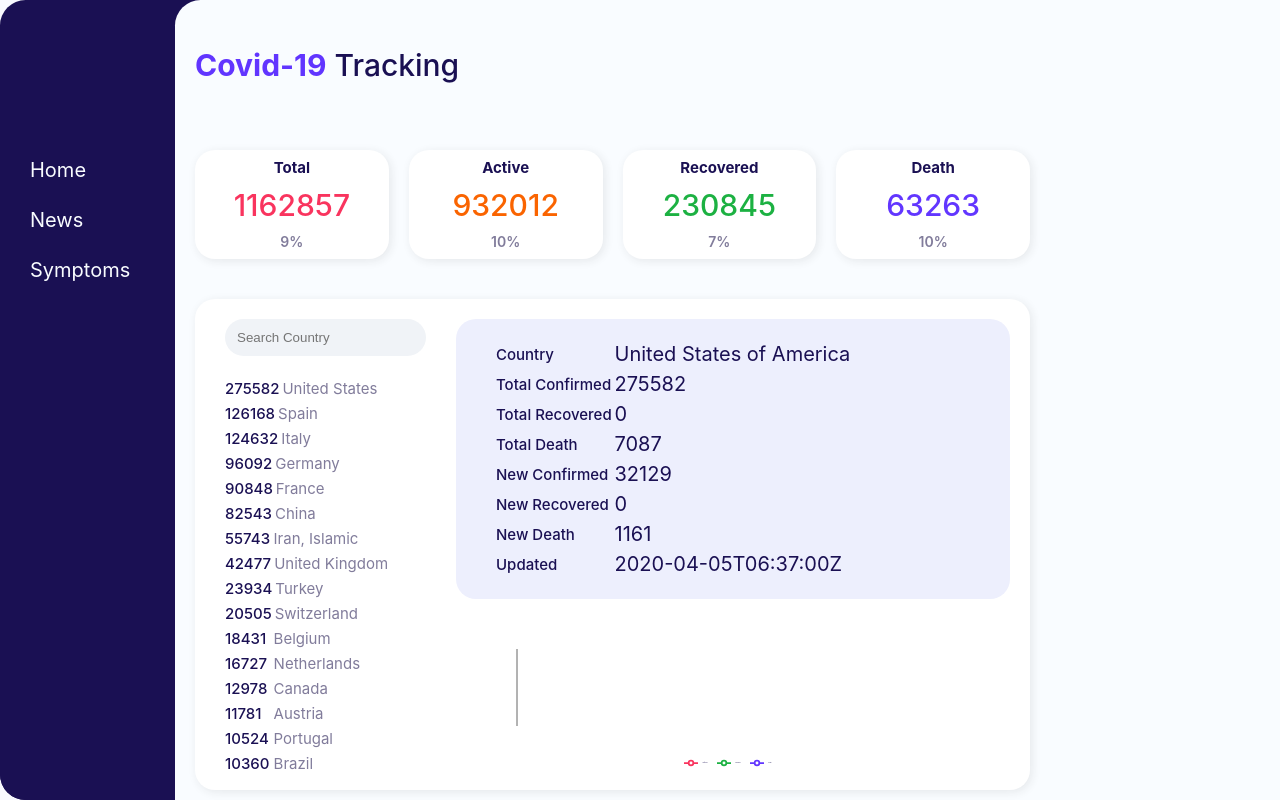
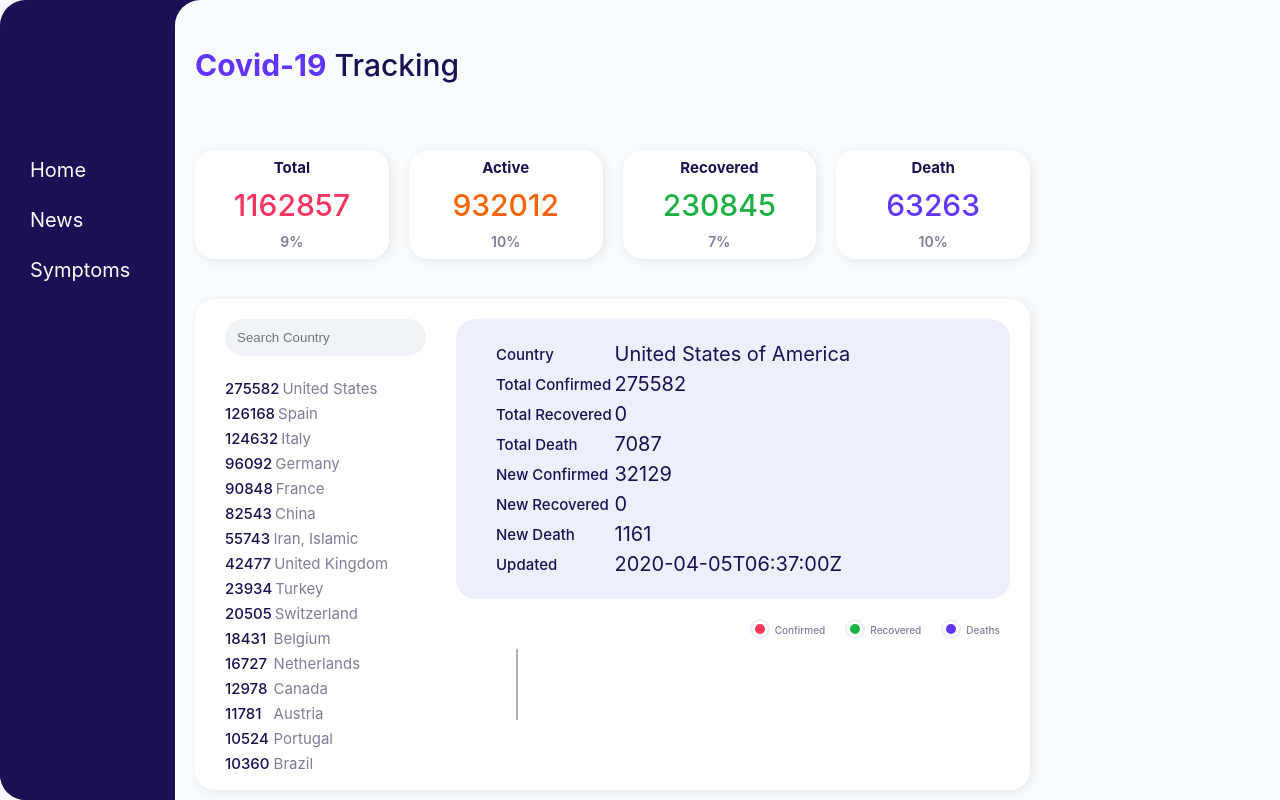
Before and after one commit to locphan2207/track-covid19, a React (Create React App) app: page / in a window 1280 px wide. Shown: the top 800 px of the page. Built offline with nearby package versions, Linux system fonts and the light colour scheme; no server answers.

Commit message:
Add legend, adjust stuff

```diff
--- a/src/components/shared/Graph.js
+++ b/src/components/shared/Graph.js
@@ -1,6 +1,15 @@
-import React, { useEffect, useState } from "react"
+import React, { useEffect } from "react"
 import { connect } from "react-redux"
-import { LineChart, Line, XAxis, YAxis, Tooltip, Legend } from "recharts"
+import {
+  ResponsiveContainer,
+  LineChart,
+  Line,
+  XAxis,
+  YAxis,
+  Tooltip,
+  Legend,
+  Text,
+} from "recharts"
 
 import {
   fetchCountryDataAllTime,
@@ -8,6 +17,7 @@ import {
 } from "redux/actions"
 
 import Tick from "./Tick"
+import LegendItem from "./LegendItem"
 
 function Graph({
   selected,
@@ -15,9 +25,6 @@ function Graph({
   fetchCountryDataOneMonth,
   graphData,
 }) {
-  const [width, setWidth] = useState(0)
-  const [height, setHeight] = useState(0)
-
   useEffect(() => {
     if (selected && selected["Slug"] && !graphData) {
       //   fetchCountryDataAllTime(selected["Slug"])
@@ -25,22 +32,10 @@ function Graph({
     }
   }, [selected])
 
-  useEffect(() => {
-    const { width, height } = document
-      .getElementById("graph")
-      .getBoundingClientRect()
-    setWidth(width)
-    setHeight(height)
-  }, [])
-
-  const margin = { left: 60, top: 50, right: 60 }
+  const margin = { left: 60, top: 50, right: 0 }
   return (
-    <LineChart
-      width={width}
-      height={height}
-      data={graphData || []}
-      margin={margin}
-    >
+    <ResponsiveContainer width="100%" height="100%">
+      <LineChart data={graphData || []} margin={margin}>
         <Line
           dot={false}
           type={"basisOpen"}
@@ -77,8 +72,10 @@ function Graph({
           tick={<Tick type={"number"} axisType="y" />}
         />
         <Tooltip />
-      <Legend />
+        <Legend wrapperStyle={{ top: 20, right: 0 }} content={<LegendItem />} />
+        <Text />
       </LineChart>
+    </ResponsiveContainer>
   )
 }
 
--- /dev/null
+++ b/src/components/shared/LegendItem.css
@@ -0,0 +1,33 @@
+.legend {
+  display: flex;
+  justify-content: flex-end;
+}
+.legend-item {
+  padding: 0 10rem;
+  display: flex;
+  align-items: baseline;
+}
+
+.legend-icon {
+  width: 20rem;
+  height: 20rem;
+  border-radius: 20rem;
+  background-color: #ffffff;
+  border: 2rem solid #edeffd;
+  display: flex;
+  justify-content: center;
+  align-items: center;
+  margin-right: 5rem;
+}
+
+.legend-icon > div {
+  width: 10rem;
+  height: 10rem;
+  border-radius: 10rem;
+}
+
+.legend-text {
+  font-size: 10rem;
+  color: #817c9b;
+  font-weight: 500;
+}
--- /dev/null
+++ b/src/components/shared/LegendItem.js
@@ -0,0 +1,35 @@
+import React from "react"
+
+import "./LegendItem.css"
+
+function LegendItem(props) {
+  console.log(props)
+  const { payload } = props
+  return (
+    <div className="legend">
+      {payload.map((entry) => {
+        return (
+          <div className="legend-item">
+            <div className="legend-icon">
+              <div style={{ backgroundColor: getColor(entry.value) }}></div>
+            </div>
+            <p className="legend-text">{entry.value}</p>
+          </div>
+        )
+      })}
+    </div>
+  )
+}
+
+export default LegendItem
+
+const getColor = (type) => {
+  switch (type) {
+    case "Confirmed":
+      return "#f9345e"
+    case "Recovered":
+      return "#1cb142"
+    case "Deaths":
+      return "#6236ff"
+  }
+}
--- a/src/components/shared/Tick.css
+++ b/src/components/shared/Tick.css
@@ -1,4 +1,8 @@
 .tick-value-text {
   margin: 25rem 0;
   font-size: 11rem;
+  stroke-width: 0.5rem;
+  fill: #817c9b;
+  fill-opacity: 0.8;
+  font-weight: 600;
 }
--- a/src/components/shared/Tick.js
+++ b/src/components/shared/Tick.js
@@ -16,12 +16,7 @@ function Tick(props) {
       : `translate(${x},${y})`
   return (
     <g transform={transform}>
-      <text
-        className="tick-value-text"
-        textAnchor={textAnchor}
-        fill="#817c9b"
-        stroke={2}
-      >
+      <text className="tick-value-text" textAnchor={textAnchor}>
         {value}
       </text>
     </g>
```
Lines whose indentation alone changed are shown as unchanged.
